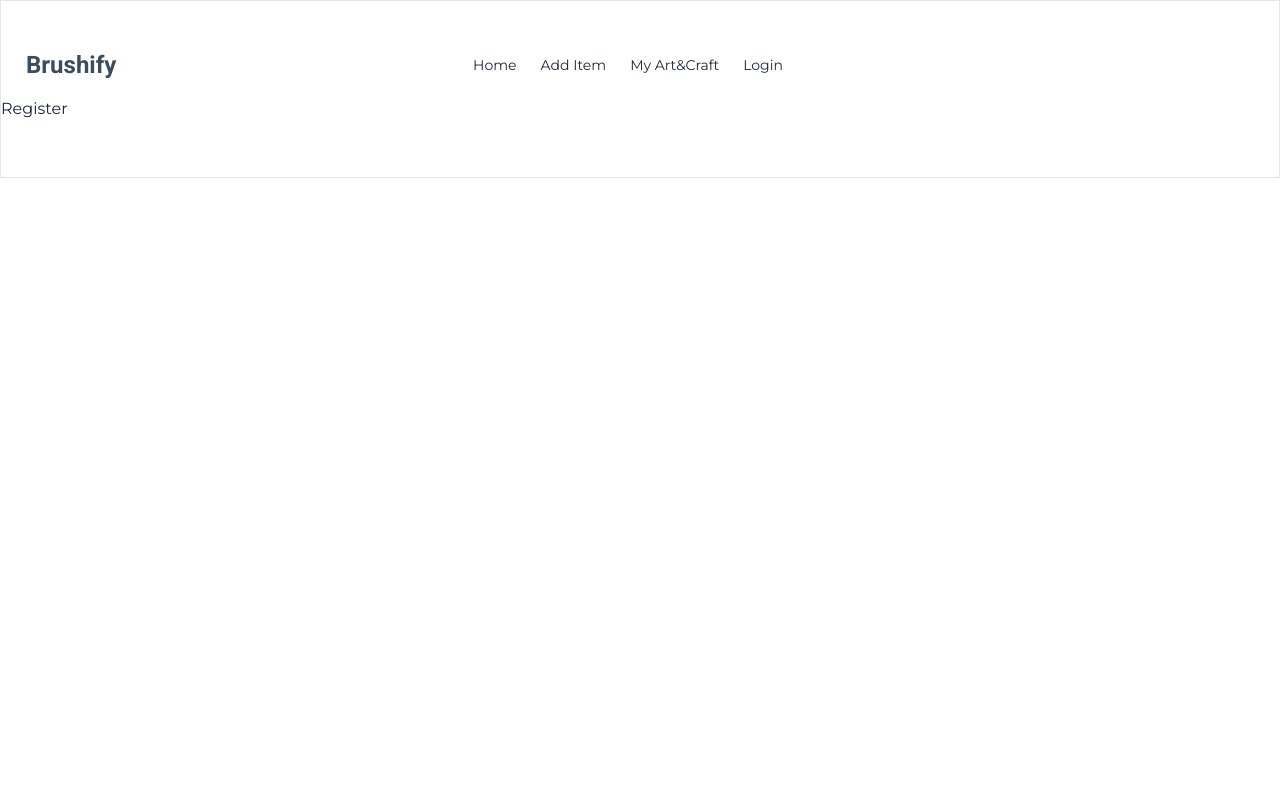
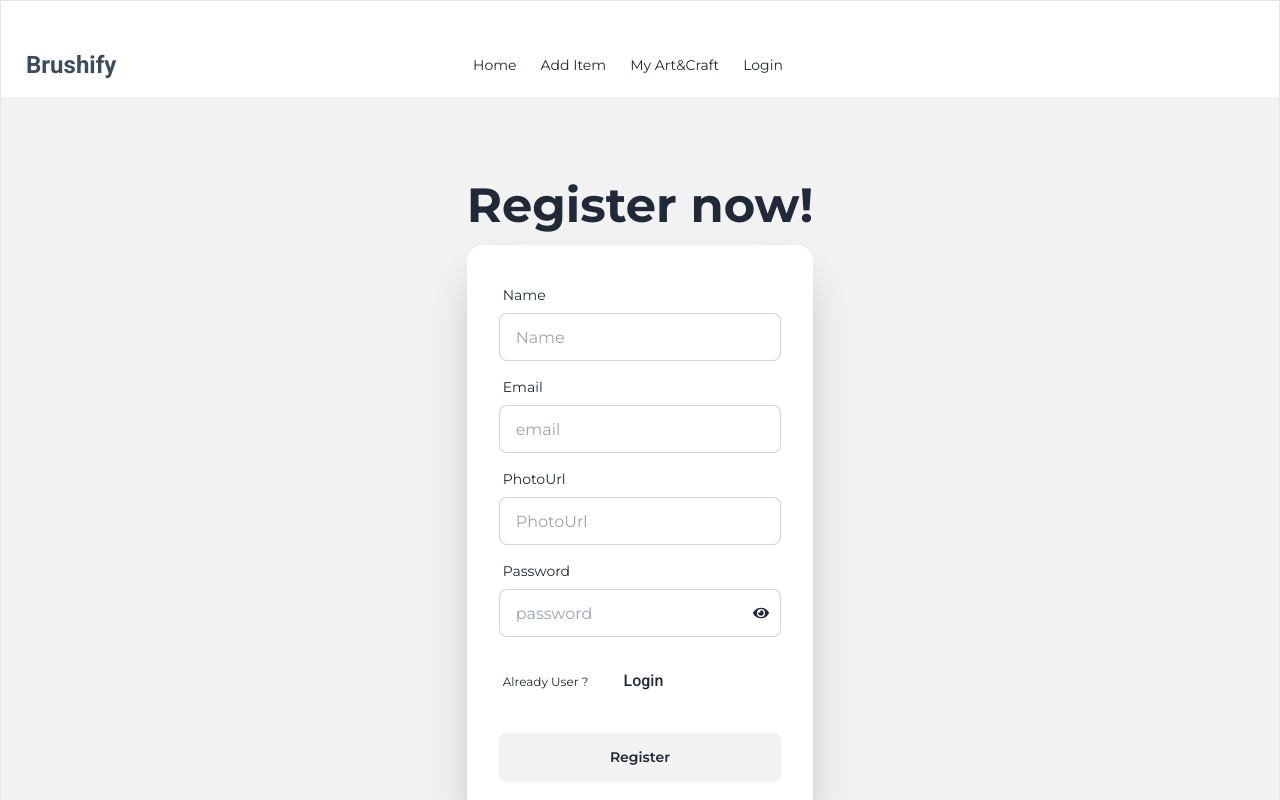
Before and after one commit to kaziabulhasib/ph-assignment10-client, a React (Vite) app: page /register in a window 1280 px wide. Shown: the top 800 px of the page. Built offline with nearby package versions, Linux system fonts and the light colour scheme.

Commit message:
login & registration setup

```diff
--- a/package.json
+++ b/package.json
@@ -15,6 +15,7 @@
     "match-sorter": "^6.3.4",
     "react": "^18.2.0",
     "react-dom": "^18.2.0",
+    "react-icons": "^5.1.0",
     "react-router-dom": "^6.23.0",
     "sort-by": "^1.2.0"
   },
--- a/src/Components/Error/Error.jsx
+++ b/src/Components/Error/Error.jsx
@@ -1,7 +1,17 @@
+import { Link } from "react-router-dom";
+
 const Error = () => {
   return (
-    <div>
-      <h1>Error</h1>
+    <div className='text-center my-40'>
+      <h1 className='text-9xl font-bold font-robo text-red-500 mb-8'>Error</h1>
+      <h2 className='text-5xl font-semibold '>404 does not Exists</h2>
+      <Link to='/'>
+        <button
+          type='button'
+          className='px-8 py-3 mt-8 font-semibold  rounded-lg border-gray-200 text-gray-800 border-2 '>
+          Back to Home
+        </button>
+      </Link>
     </div>
   );
 };
--- a/src/Components/Login/Login.jsx
+++ b/src/Components/Login/Login.jsx
@@ -1,7 +1,56 @@
+import { Link } from "react-router-dom";
+
 const Login = () => {
   return (
-    <div>
-      <h1>Login</h1>
+    <div className='hero min-h-screen bg-base-200'>
+      <div className='hero-content flex-col '>
+        <div className='text-center lg:text-left'>
+          <h1 className='text-5xl font-bold'>Login now!</h1>
+        </div>
+        <div className='card shrink-0 w-full max-w-sm shadow-2xl bg-base-100'>
+          <form className='card-body'>
+            <div className='form-control'>
+              <label className='label'>
+                <span className='label-text'>Email</span>
+              </label>
+              <input
+                name='email'
+                type='email'
+                placeholder='email'
+                className='input input-bordered'
+                required
+                defaultValue=''
+              />
+            </div>
+            <div className='form-control'>
+              <label className='label'>
+                <span className='label-text'>Password</span>
+              </label>
+              <input
+                name='password'
+                type='password'
+                placeholder='password'
+                className='input input-bordered'
+                required
+                defaultValue=''
+              />
+              <label className='label'>
+                <p href='#' className='label-text-alt text-[12px] mt-6  '>
+                  New User ?{" "}
+                  <Link
+                    to='/register'
+                    className='link-hover text-base ml-8 font-robo font-medium '>
+                    Register
+                  </Link>
+                </p>
+              </label>
+            </div>
+            <div className='form-control mt-6'>
+              <button className='btn bg-[#f2f2f2]'>Login</button>
+            </div>
+          </form>
+        </div>
+      </div>
     </div>
   );
 };
--- a/src/Components/Register/Register.jsx
+++ b/src/Components/Register/Register.jsx
@@ -1,7 +1,115 @@
+import { Link } from "react-router-dom";
+import { FaEye, FaEyeSlash } from "react-icons/fa";
+import { useState } from "react";
+
 const Register = () => {
+  const [showPassword, SetShowPassword] = useState(false);
+  const [registerError, setRegisterError] = useState("");
+  const handleRegister = (e) => {
+    e.preventDefault();
+    const email = e.target.email.value;
+    const password = e.target.password.value;
+    const name = e.target.name.value;
+    const image = e.target.PhotoUrl.value;
+    console.log(email, password, name, image);
+    e.target.reset();
+
+    // password validation
+    if (!/[A-Z]/.test(password)) {
+      setRegisterError("Password must contain at least one uppercase letter");
+      return;
+    }
+
+    if (!/[a-z]/.test(password)) {
+      setRegisterError("Password must contain at least one lowercase letter");
+      return;
+    }
+    if (password.length < 6) {
+      setRegisterError("Password Should be 6 Character or More");
+      return;
+    }
+    // reset error
+    setRegisterError("");
+  };
   return (
-    <div>
-      <h1>Register</h1>
+    <div className='hero min-h-screen bg-base-200'>
+      <div className='hero-content flex-col '>
+        <div className='text-center lg:text-left'>
+          <h1 className='text-5xl font-bold'>Register now!</h1>
+        </div>
+        <div className='card shrink-0 w-full max-w-sm shadow-2xl bg-base-100'>
+          <form onSubmit={handleRegister} className='card-body'>
+            <div className='form-control'>
+              <label className='label'>
+                <span className='label-text'>Name</span>
+              </label>
+              <input
+                name='name'
+                type='text'
+                placeholder='Name'
+                className='input input-bordered'
+              />
+            </div>
+            <div className='form-control'>
+              <label className='label'>
+                <span className='label-text'>Email</span>
+              </label>
+              <input
+                name='email'
+                type='email'
+                placeholder='email'
+                className='input input-bordered'
+                required
+              />
+            </div>
+            <div className='form-control'>
+              <label className='label'>
+                <span className='label-text'>PhotoUrl</span>
+              </label>
+              <input
+                name='PhotoUrl'
+                type='text'
+                placeholder='PhotoUrl'
+                className='input input-bordered'
+                required
+              />
+            </div>
+            <div className='form-control'>
+              <label className='label'>
+                <span className='label-text'>Password</span>
+              </label>
+              <div className='relative'>
+                <input
+                  name='password'
+                  type={showPassword ? "text" : "password"}
+                  placeholder='password'
+                  className='input input-bordered w-full'
+                  required
+                />
+
+                <span
+                  className='absolute top-4 right-3'
+                  onClick={() => SetShowPassword(!showPassword)}>
+                  {showPassword ? <FaEyeSlash></FaEyeSlash> : <FaEye></FaEye>}
+                </span>
+              </div>
+              <label className='label'>
+                <p href='#' className='label-text-alt text-[12px] mt-6  '>
+                  Already User ?{" "}
+                  <Link
+                    to='/login'
+                    className='link-hover text-base ml-8 font-robo font-medium '>
+                    Login
+                  </Link>
+                </p>
+              </label>
+            </div>
+            <div className='form-control mt-6'>
+              <button className='btn bg-[#f2f2f2]'>Register</button>
+            </div>
+          </form>
+        </div>
+      </div>
     </div>
   );
 };
--- a/src/firebase/firebase.config.js
+++ b/src/firebase/firebase.config.js
@@ -1,5 +1,6 @@
 // Import the functions you need from the SDKs you need
 import { initializeApp } from "firebase/app";
+import { getAuth } from "firebase/auth";
 // TODO: Add SDKs for Firebase products that you want to use
 // https://firebase.google.com/docs/web/setup#available-libraries
 
@@ -15,4 +16,5 @@ const firebaseConfig = {
 
 // Initialize Firebase
 const app = initializeApp(firebaseConfig);
-export default app;
+const auth = getAuth(app);
+export default auth;
```
Also changed, not shown: Providers/AuthProvider.jsx (added, +7 -0 lines), 1 other file (tests, documents, lock files or other folders).
